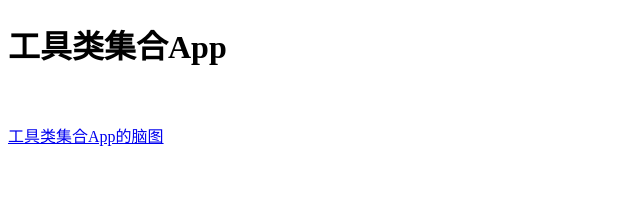
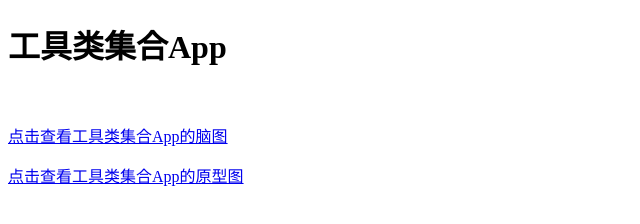
Before and after one commit to WsmLy/myPMPractice, a plain HTML site: page index.html in a window 1280 px wide. Shown: the whole page, without its empty margins (0-640 px from the left). Drawn offline with Linux system fonts and the light colour scheme.

Commit message:
添加原型图

```diff
--- a/index.html
+++ b/index.html
@@ -7,7 +7,10 @@
 <body>
 <h1>工具类集合App</h1><br>
 <p>
-    <a href="tools_app_naotu.html">工具类集合App的脑图</a>
+    <a href="tools_app_naotu.html">点击查看工具类集合App的脑图</a>
+</p>
+<p>
+    <a href="https://free.modao.cc/app/L9NuAz6IzEyoXpDRZkcGrNBWLiqwBx1?simulator_type=device&sticky">点击查看工具类集合App的原型图</a>
 </p>
 </body>
 </html>
```
